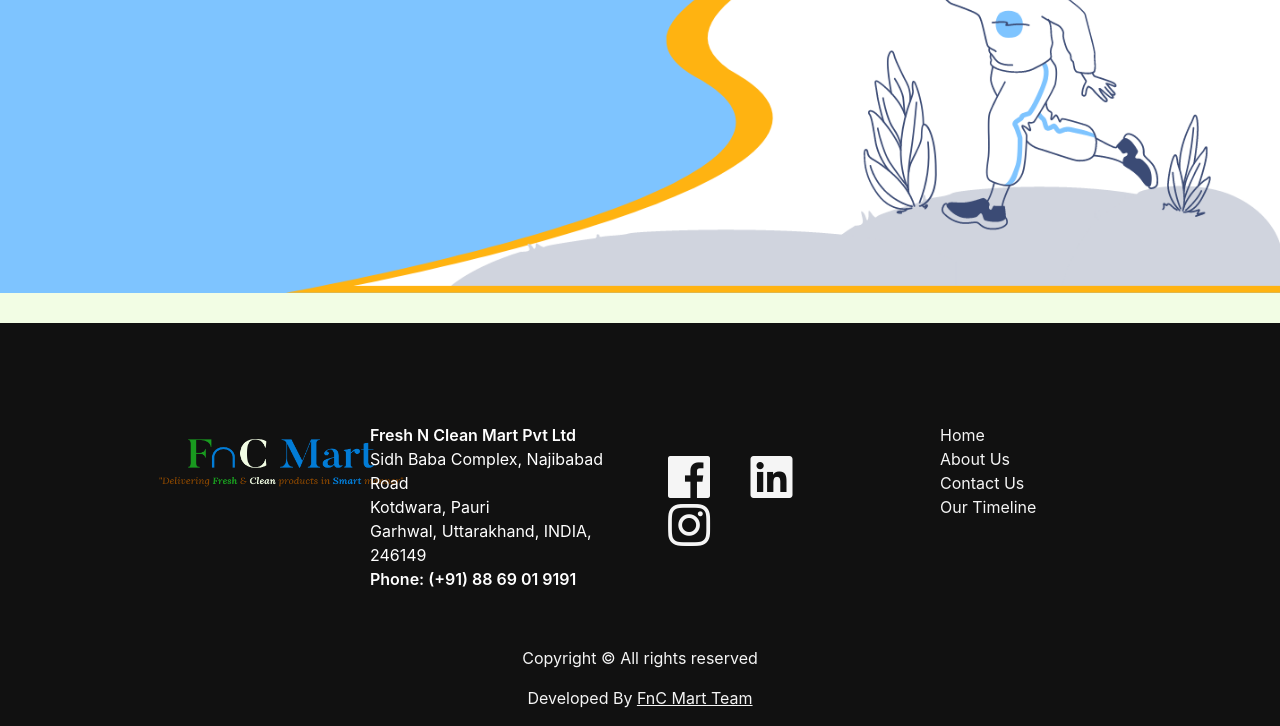
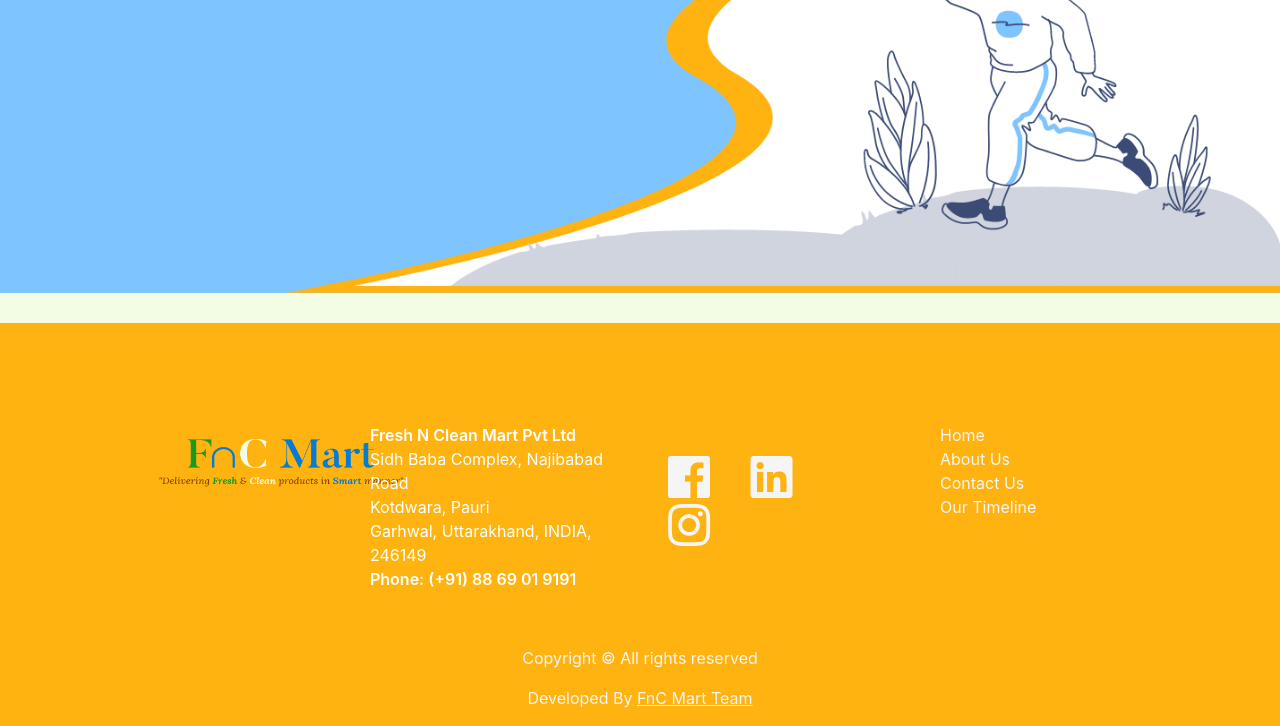
Before and after one commit to fncMart/demo, a plain HTML site: page index.html in a window 1280 px wide. Shown: the part 6921-7647 px from the top of the page. Drawn offline with Linux system fonts and the light colour scheme; a web font is replaced by a local one.

Commit message:
Update footer.css

```diff
--- a/css/footer.css
+++ b/css/footer.css
@@ -12,7 +12,7 @@ a {
 }
 
 .ct-footer {
-    background-color: #111;
+    background-color: #FFB311;
     padding-top: 70px;
     position: relative;
 }
```
